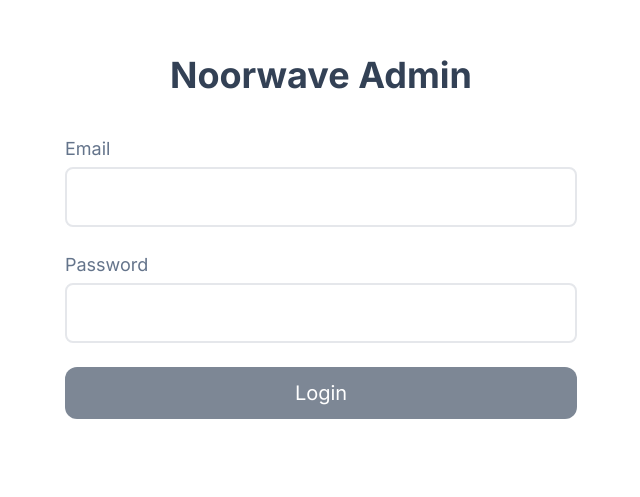
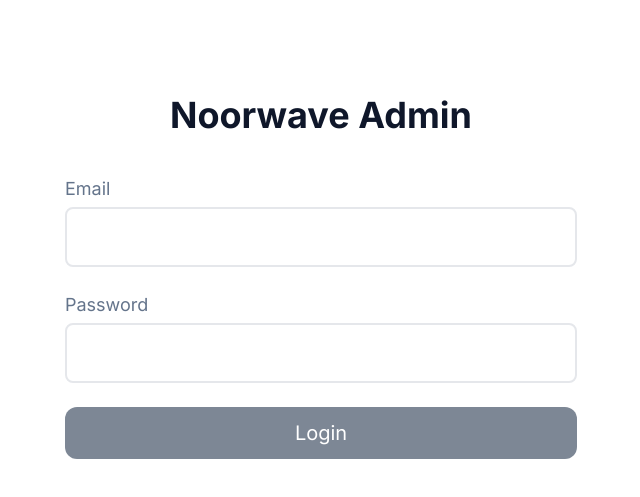
Before and after one commit to jangth0655/noorwave-admin-front, a Next.js app: page / in a window 1280 px wide. Shown: the part 163-660 px from the top of the page, without its empty margins (319-959 px from the left). Built offline with nearby package versions, Linux system fonts and the light colour scheme.

Commit message:
layout, maintitle UI 업데이트

```diff
--- a/src/app/layout.tsx
+++ b/src/app/layout.tsx
@@ -18,7 +18,9 @@ export default function RootLayout({
   return (
     <html lang="en">
       <body className={inter.className}>
-        <QueryProvider>{children}</QueryProvider>
+        <QueryProvider>
+          <main className="text-slate-900">{children}</main>
+        </QueryProvider>
       </body>
     </html>
   );
--- /dev/null
+++ b/src/components/MainTitle.tsx
@@ -0,0 +1,7 @@
+export default function MainTitle() {
+  return (
+    <div className="mt-20">
+      <h1 className="text-4xl font-bold mb-10 text-center">Noorwave Admin</h1>
+    </div>
+  );
+}
--- a/src/components/login/Login.tsx
+++ b/src/components/login/Login.tsx
@@ -9,6 +9,7 @@ import Loading from "../Loading";
 
 import { ServerError } from "@/services/httpClient";
 import { cookieAction } from "@/app/(auth)/action";
+import MainTitle from "../MainTitle";
 
 export type Form = {
   email: string;
@@ -50,9 +51,9 @@ export default function Login() {
   const errorStateMessage = errors.email?.message || errors.password?.message;
 
   return (
-    <section className="h-screen flex justify-center items-center text-slate-700 px-4">
+    <section className="h-screen flex justify-center items-center px-4">
       <div className="w-[512px] h-hull py-10 relative">
-        <h1 className="text-4xl font-bold mb-10 text-center">Noorwave Admin</h1>
+        <MainTitle />
 
         <form
           onSubmit={handleSubmit(onSubmit)}
```
